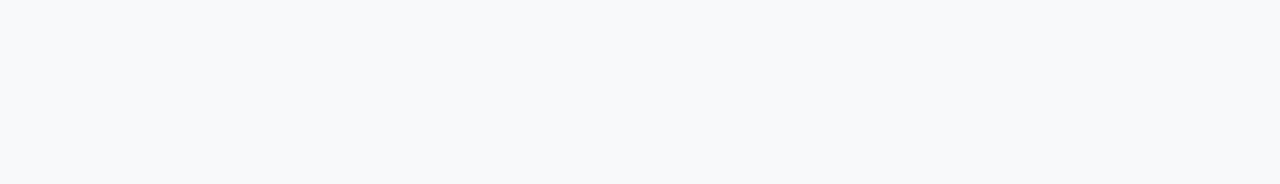
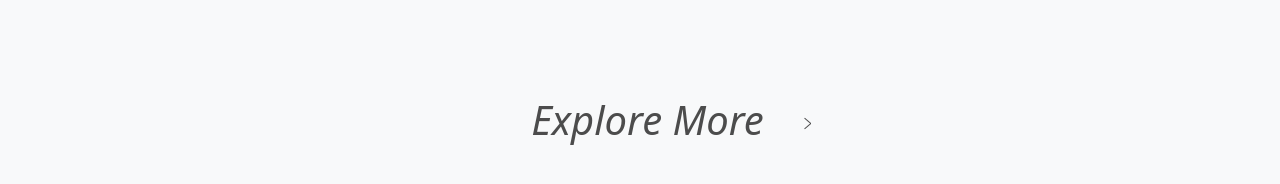
Before and after one commit to karlosye/React-typescript-ecommerce, a React (Vite) app: page / in a window 1280 px wide. Shown: the part 1730-1914 px from the top of the page. Before the commit the page ends 1870 px from the top, so only its background shows below. Built offline with nearby package versions, Linux system fonts and the light colour scheme.

Commit message:
Explore more created

```diff
--- /dev/null
+++ b/src/components/CartDirect.css
@@ -0,0 +1,149 @@
+
+.container-direct {
+    display: flex;
+    align-items: center;
+    justify-content: center;
+    height: 100%;
+    width:65%;
+    /* background-color: rgb(225, 218, 218); */
+    margin: 0 auto;
+    transform: translateY(-50%);
+    font-size: 2rem;
+  }
+
+  .container-direct ul {
+    list-style: none;
+  }
+
+  ul li {
+    margin: 0 0 24px;
+  }
+
+  .the-arrow {
+    width: 1px;
+    transition: all 0.2s;
+  }
+  .the-arrow.-left {
+    position: absolute;
+    top: 60%;
+    left: 0;
+  }
+  .the-arrow.-left > .shaft {
+    width: 0;
+    background-color: #4c4c4c;
+  }
+  .the-arrow.-left > .shaft:before, .the-arrow.-left > .shaft:after {
+    width: 0;
+    background-color: #4c4c4c;
+  }
+  .the-arrow.-left > .shaft:before {
+    transform: rotate(0);
+  }
+  .the-arrow.-left > .shaft:after {
+    transform: rotate(0);
+  }
+  .the-arrow.-right {
+    top: 3px;
+  }
+  .the-arrow.-right > .shaft {
+    width: 1px;
+    transition-delay: 0.2s;
+  }
+  .the-arrow.-right > .shaft:before, .the-arrow.-right > .shaft:after {
+    width: 8px;
+    transition-delay: 0.3s;
+    transition: all 0.5s;
+  }
+  .the-arrow.-right > .shaft:before {
+    transform: rotate(40deg);
+  }
+  .the-arrow.-right > .shaft:after {
+    transform: rotate(-40deg);
+  }
+  .the-arrow > .shaft {
+    background-color: #4c4c4c;
+    display: block;
+    height: 1px;
+    position: relative;
+    transition: all 0.2s;
+    transition-delay: 0;
+    will-change: transform;
+  }
+  .the-arrow > .shaft:before, .the-arrow > .shaft:after {
+    background-color: #4c4c4c;
+    content: "";
+    display: block;
+    height: 1px;
+    position: absolute;
+    top: 0;
+    right: 0;
+    transition: all 0.2s;
+    transition-delay: 0;
+  }
+  .the-arrow > .shaft:before {
+    transform-origin: top right;
+  }
+  .the-arrow > .shaft:after {
+    transform-origin: bottom right;
+  }
+
+  .animated-arrow {
+    display: inline-block;
+    color: #4c4c4c;
+    font-size: 1.25em;
+    font-style: italic;
+    text-decoration: none;
+    position: relative;
+    transition: all 0.2s;
+  }
+  .animated-arrow:hover {
+    color: #808080;
+  }
+  .animated-arrow:hover > .the-arrow.-left > .shaft {
+    width: 64px;
+    transition-delay: 0.1s;
+    background-color: #808080;
+  }
+  .animated-arrow:hover > .the-arrow.-left > .shaft:before, .animated-arrow:hover > .the-arrow.-left > .shaft:after {
+    width: 8px;
+    transition-delay: 0.1s;
+    background-color: #808080;
+  }
+  .animated-arrow:hover > .the-arrow.-left > .shaft:before {
+    transform: rotate(40deg);
+  }
+  .animated-arrow:hover > .the-arrow.-left > .shaft:after {
+    transform: rotate(-40deg);
+  }
+  .animated-arrow:hover > .main-direct {
+    transform: translateX(17px);
+    transform: translateX(80px);
+  }
+  .animated-arrow:hover > .main-direct > .the-arrow.-right > .shaft {
+    width: 0;
+    transform: translateX(200%);
+    transition-delay: 0;
+  }
+  .animated-arrow:hover > .main-direct > .the-arrow.-right > .shaft:before, .animated-arrow:hover > .main-direct > .the-arrow.-right > .shaft:after {
+    width: 0;
+    transition-delay: 0;
+    transition: all 0.1s;
+  }
+  .animated-arrow:hover > .main-direct > .the-arrow.-right > .shaft:before {
+    transform: rotate(0);
+  }
+  .animated-arrow:hover > .main-direct > .the-arrow.-right > .shaft:after {
+    transform: rotate(0);
+  }
+  .animated-arrow > .main-direct {
+    display: flex;
+    align-items: center;
+    transition: all 0.2s;
+  }
+  .animated-arrow > .main-direct > .text {
+    margin: 0 16px 0 0;
+    line-height: 1;
+  }
+  .animated-arrow > .main-direct > .the-arrow {
+    position: relative;
+  }
--- /dev/null
+++ b/src/components/CartDirect.tsx
@@ -0,0 +1,28 @@
+import "./CartDirect.css";
+import { Link } from "react-router-dom";
+
+const CartDirect = () => {
+  return (
+    <>
+      <div className="container-direct">
+        <ul>
+          <li>
+            <Link className="animated-arrow" to="/store">
+              <span className="the-arrow -left">
+                <span className="shaft"></span>
+              </span>
+              <span className="main-direct">
+                <span className="text">Explore More</span>
+                <span className="the-arrow -right">
+                  <span className="shaft"></span>
+                </span>
+              </span>
+            </Link>
+          </li>
+        </ul>
+      </div>
+    </>
+  );
+};
+
+export default CartDirect;
--- a/src/pages/Home.tsx
+++ b/src/pages/Home.tsx
@@ -1,4 +1,5 @@
 import MainCarousel from "../components/Carousel";
+import CartDirect from "../components/CartDirect";
 import ItemsShowcase from "../components/ItemsShowcase";
 import StoreIntro from "../components/StoreIntro";
 
@@ -8,6 +9,7 @@ export const Home = () => {
       <MainCarousel />
       <StoreIntro />
       <ItemsShowcase />
+      <CartDirect />
     </>
   );
 };
```
